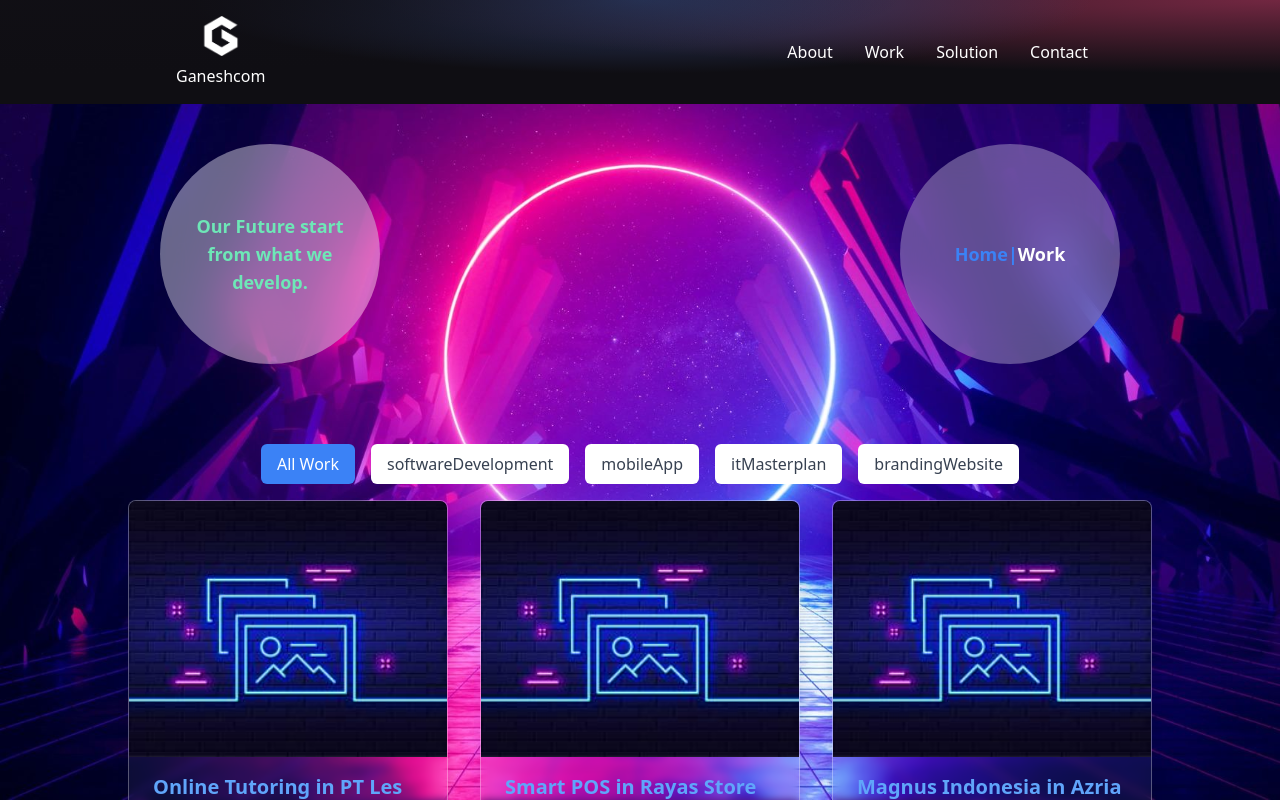
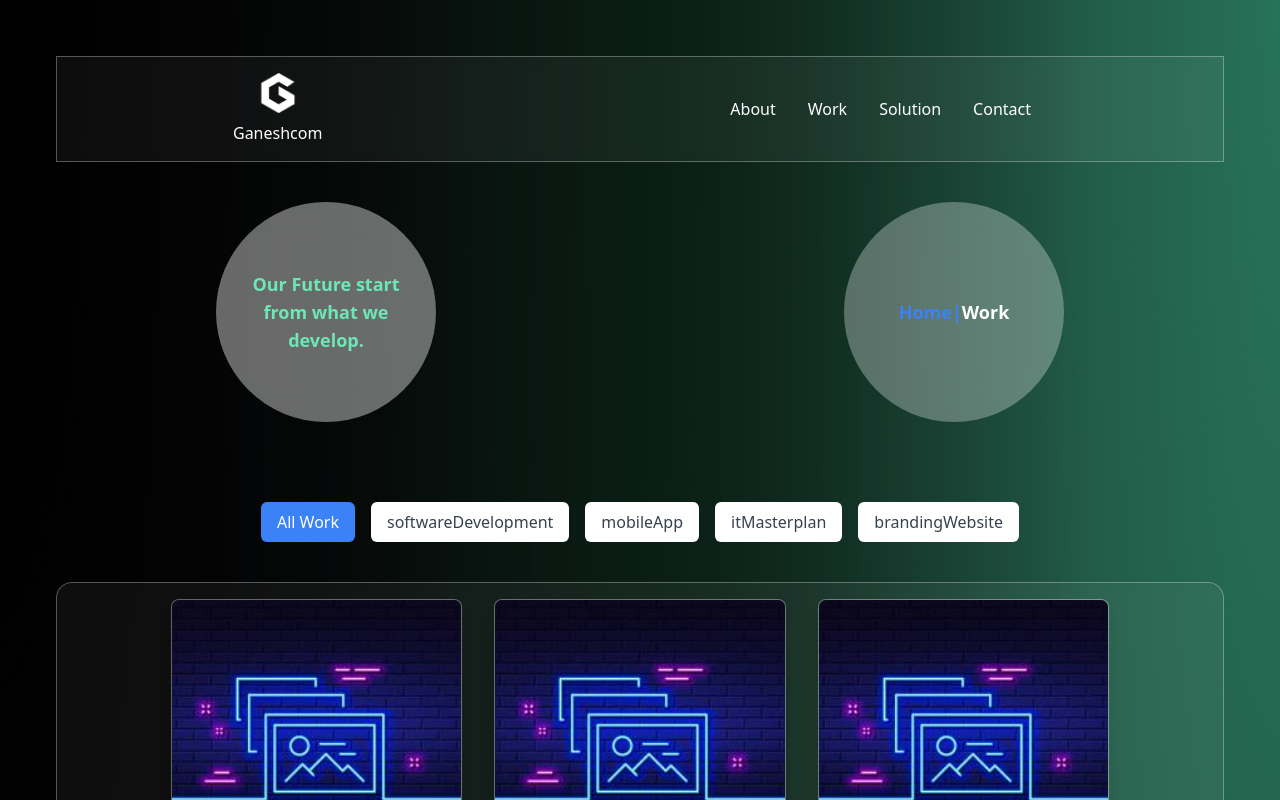
Before and after one commit to fahrezaraharjo/renew-ganeshcom, a React (Vite) app: page /work in a window 1280 px wide. Shown: the top 800 px of the page. Built offline with nearby package versions, Linux system fonts and the light colour scheme.

Commit message:
adding bg

```diff
--- a/src/Pages/About/AboutPage.jsx
+++ b/src/Pages/About/AboutPage.jsx
@@ -16,12 +16,10 @@ const AboutPage = () => {
         },
     };
     return (
-        <div className="min-h-screen overflow-hidden">
-            <div className="gradient-bg-welcome">
-                <Navbar />
-            </div>
-            <div className="bg-about-page p14">
-            <Header title='About' subtitle='Find the right solution for your needs' />
+        <div className="bg-about-page min-h-screen overflow-hidden">
+            <Navbar />
+            <div className=" p14">
+                <Header title='About' subtitle='Find the right solution for your needs' />
                 <motion.div
                     className="flex w-full justify-center items-center blur-sec mt-10"
                     initial={{ opacity: 0 }}
--- a/src/Pages/Solution/SolutionPage.jsx
+++ b/src/Pages/Solution/SolutionPage.jsx
@@ -19,7 +19,8 @@ const SolutionPage = () => {
         <div className='gradient-bg-oursolutions min-h-screen'>
             <Navbar />
             <Header title='Solutions' subtitle='Find the right solution for your needs' />
-            <div className='flex flex-col p-14 gap-3 gradient-bg-oursolutions1'>
+            <div className='flex flex-col gap-10'>
+                <div className='flex flex-col p-14 gap-3 white-glassmorphism'>
                     <h1 className='text-3xl text-gray-100'>
                         Our Solutions
                     </h1>
@@ -27,7 +28,7 @@ const SolutionPage = () => {
                         All Category of our development based on Segmented Solution
                     </p>
                 </div>
-            <div className='flex flex-row justify-between gap-9 p-14 h-full gradient-bg-oursolutions2'>
+                <div className='flex flex-row justify-between gap-9 p-14 h-full white-glassmorphism'>
                     <div className='flex w-1/3 flex-col flex-2 white-glassmorphism h-[350px] justify-center items-center text-center p-2'>
                         <CategoryMenu selectedFilter={selectedFilter} setSelectedFilter={setSelectedFilter} />
                     </div>
@@ -62,6 +63,7 @@ const SolutionPage = () => {
                 </div>
                 <Footer />
             </div>
+        </div>
     );
 };
 
--- a/src/Pages/Work/WorkPage.jsx
+++ b/src/Pages/Work/WorkPage.jsx
@@ -18,10 +18,8 @@ const WorkPages = () => {
     const categories = ['all', 'softwareDevelopment', 'mobileApp', 'itMasterplan', 'brandingWebsite'];
 
     return (
-        <div className='bg-work-page min-h-screen'>
-            <div className='gradient-bg-welcome'>
+        <div className='bg-work-page min-h-screen p-14'>
             <Navbar />
-            </div>
             <Header title="Work" subtitle="Our Future start from what we develop." />
             <motion.div
                 initial={{ opacity: 1, x: "100vw" }}
@@ -40,7 +38,7 @@ const WorkPages = () => {
                     </button>
                 ))}
             </motion.div>
-            <div className='flex flex-wrap justify-center'>
+            <div className='flex mt-10 flex-wrap justify-center white-glassmorphism'>
                 {workItems.map((item, index) => (
                     <div className='mx-4 my-4 w-full md:w-1/2 lg:w-1/3 xl:w-1/4' key={index}>
                         <motion.div
--- a/src/components/Navbar.jsx
+++ b/src/components/Navbar.jsx
@@ -15,7 +15,7 @@ const Navbar = () => {
   const [toggleMenu, setToggleMenu] = React.useState(false);
 
   return (
-    <nav className="w-full flex justify-between items-center p-4">
+    <nav className="blur-sec w-full flex justify-between items-center p-4">
       <div className="flex flex-col items-center justify-center w-22 md:ml-40">
         <img src={logo} alt="logo" className="w-10 cursor-pointer" />
         <Link to="/" className="text-white mt-2">Ganeshcom</Link>
--- a/src/index.css
+++ b/src/index.css
@@ -14,11 +14,12 @@ body {
 }
 
 .bg-about-page {
-  background-image: url('../images/4238568.jpg');
-  background-attachment: fixed;
-  background-position: center;
-  background-repeat: no-repeat;
-  background-size: cover;
+  background-color: #0f0e13;
+  background-image:
+    radial-gradient(at 0% 0%, hsla(253, 16%, 7%, 1) 0, transparent 50%),
+    radial-gradient(at 50% 0%, rgb(106, 47, 47) 0, transparent 50%),
+    radial-gradient(at 100% 0%, hsla(339, 49%, 30%, 1) 0, transparent 50%),
+    radial-gradient(at 0% 100%, rgb(26, 81, 67) 0, transparent 50%);
 }
 
 .bg-contact-page {
@@ -39,11 +40,12 @@ body {
 }
 
 .bg-work-page {
-  background-image: url('../images/Neon-4k-Wallpaper.jpg');
-  background-attachment: fixed;
-  background-position: center;
-  background-repeat: no-repeat;
-  background-size: cover;
+  background-color: #0f0e13;
+  background-image:
+    radial-gradient(at 0% 0%, rgb(0, 0, 0) 0, transparent 50%),
+    radial-gradient(at 50% 0%, rgb(13, 41, 27) 0, transparent 50%),
+    radial-gradient(at 100% 0%, rgb(39, 114, 88) 0, transparent 50%),
+    radial-gradient(at 0% 100%, rgb(81, 26, 75) 0, transparent 50%);
 }
 
 .bg-details-page {
@@ -78,7 +80,7 @@ body {
     radial-gradient(at 0% 0%, hsla(253, 16%, 7%, 1) 0, transparent 50%),
     radial-gradient(at 50% 0%, hsla(225, 39%, 30%, 1) 0, transparent 50%),
     radial-gradient(at 100% 0%, hsla(339, 49%, 30%, 1) 0, transparent 50%),
-    radial-gradient(at 0% 100%, rgb(71, 33, 116) 0, transparent 50%);
+    radial-gradient(at 0% 100%, rgb(26, 77, 81) 0, transparent 50%);
 }
 
 .gradient-bg-services {
```
Also changed, not shown: images/bgSolution.jpg (added). Lines whose indentation alone changed are shown as unchanged.
